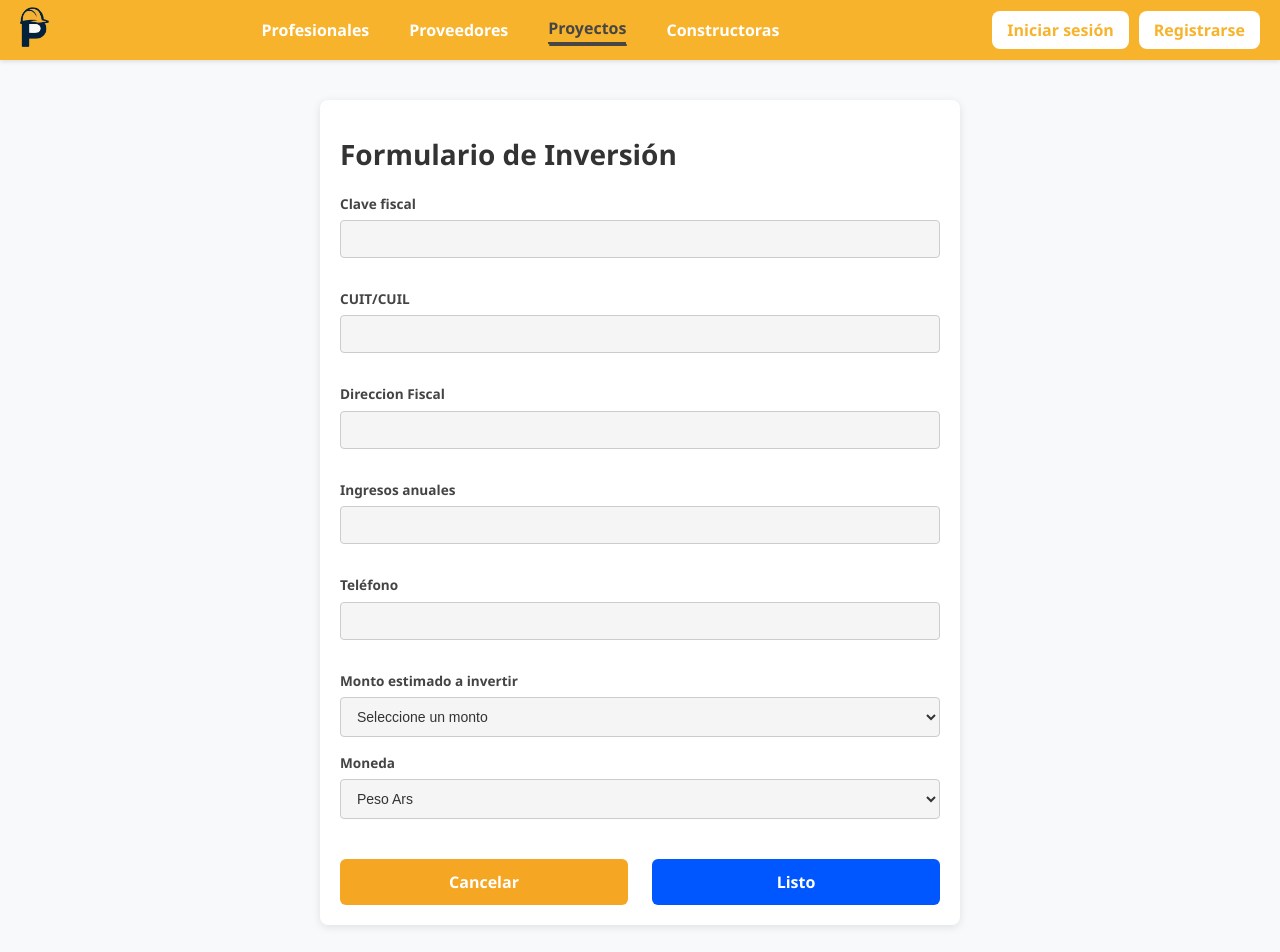
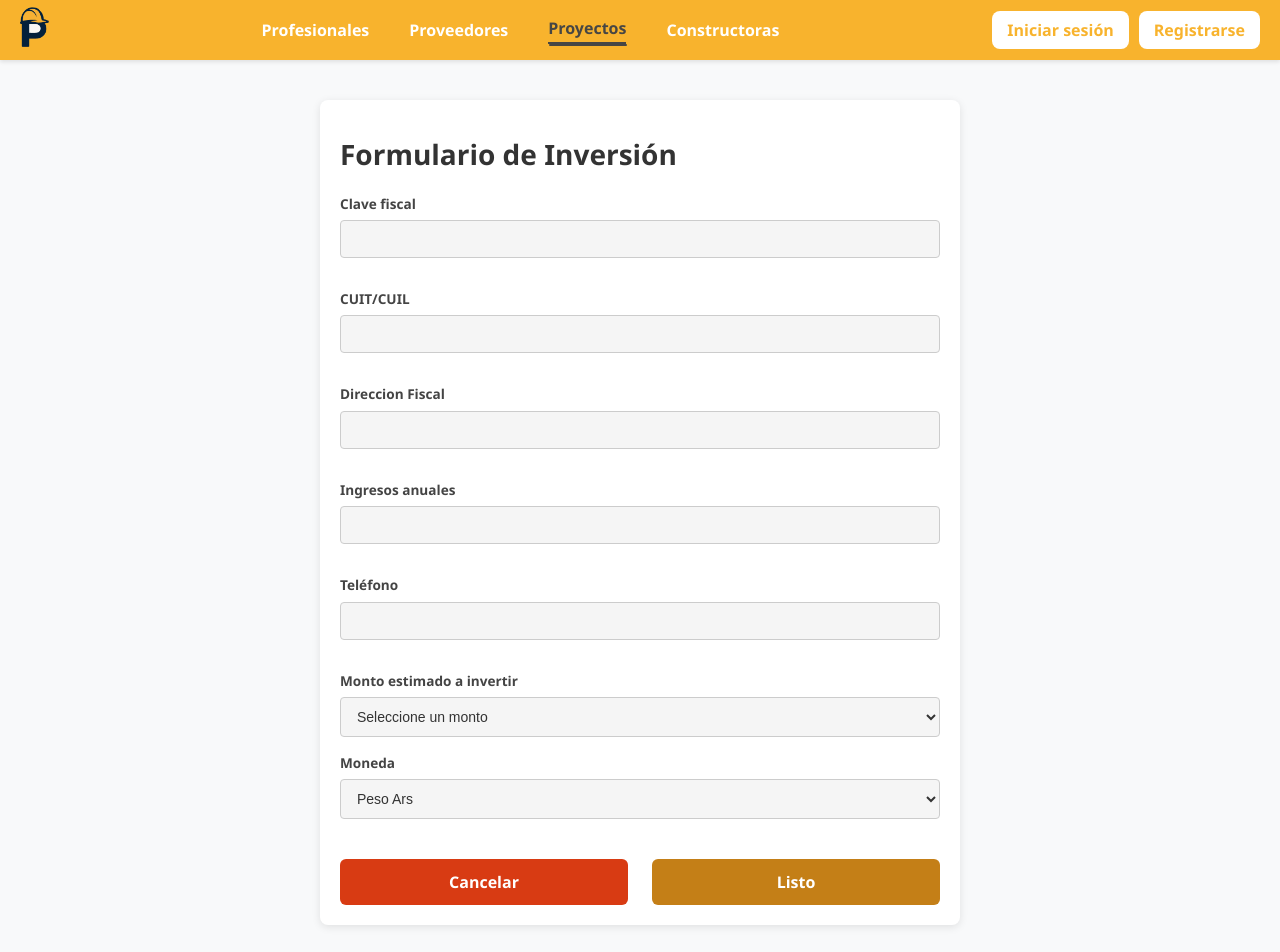
Before and after one commit to Planix-Inc/Planix, a React (Vite) app in the folder frontend/: page /proyectos/verInversion/1 in a window 1280 px wide. Shown: the top 952 px of the page. Built offline with nearby package versions, Linux system fonts and the light colour scheme; no server answers; the database is empty.

Commit message:
Update botones

```diff
--- a/frontend/src/pages/proyectos/verInversion/verInversion.css
+++ b/frontend/src/pages/proyectos/verInversion/verInversion.css
@@ -90,17 +90,17 @@
 }
 
 .Listo {
-  background-color: #0056ff;
+  background-color: #c47f17;
 }
 
 .Listo:hover {
-  background-color: #003bb5;
+  background-color: #c47f17;
 }
 
 .Cancelar {
-  background-color: #f5a623;
+  background-color: #d83b13;
 }
 
 .Cancelar:hover {
-  background-color: #c47f17;
+  background-color: #d83b13;
 }
--- a/frontend/src/pages/proyectos/verProyectos/verProyectos.css
+++ b/frontend/src/pages/proyectos/verProyectos/verProyectos.css
@@ -109,7 +109,7 @@
 .BotonInvertir {
   display: block;
   margin: 0 auto;
-  background-color: #007bff;
+  background-color: #fcb900;
   color: white;
 }
 
```
